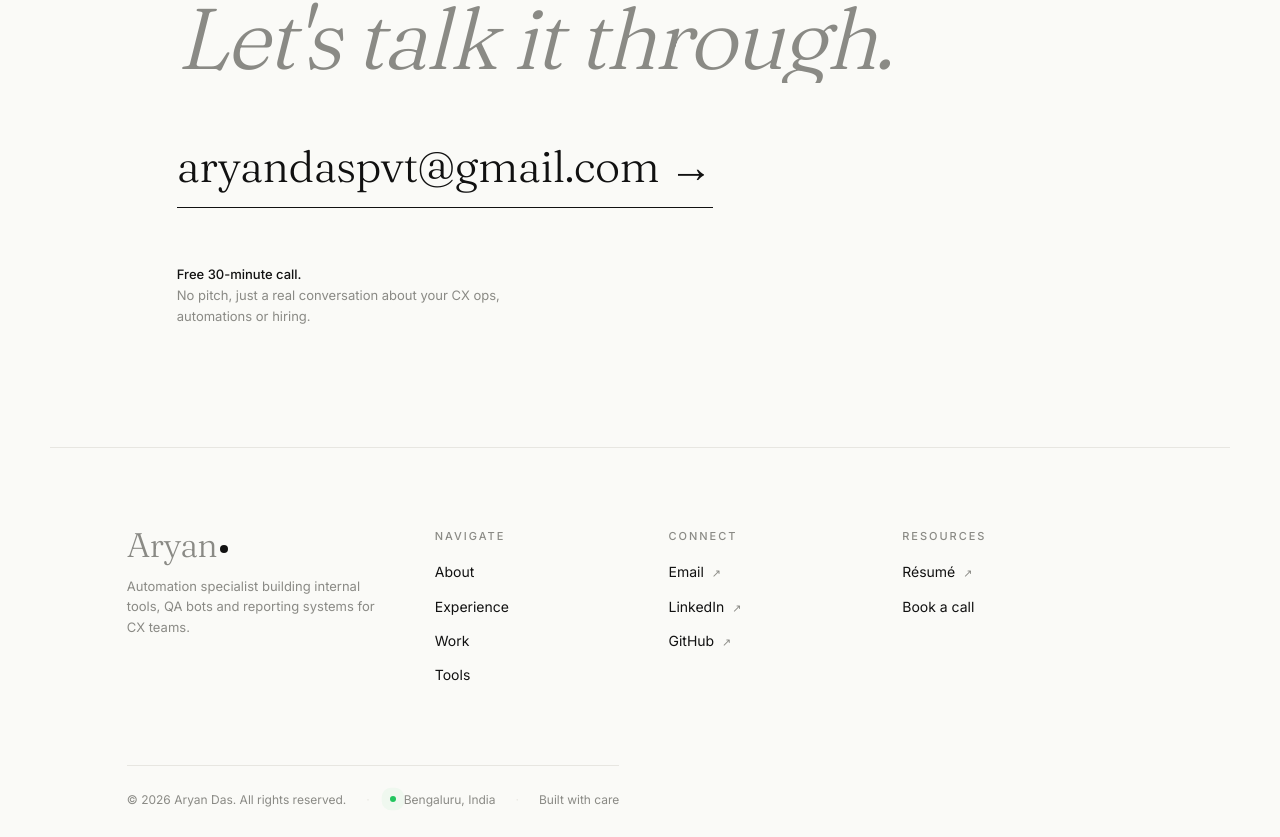
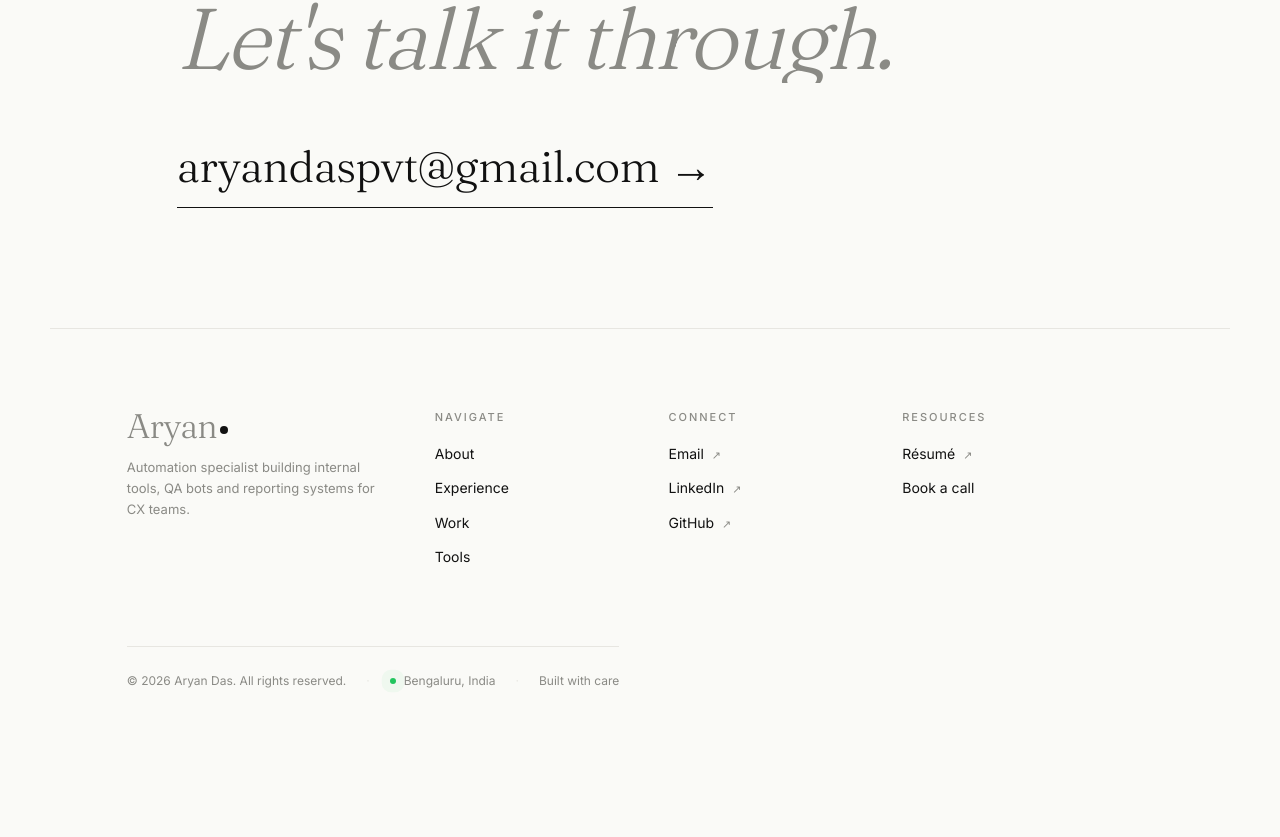
Before and after one commit to Aryandas2002/Aryan-Portfolio, a React (Vite) app: page / in a window 1280 px wide. Shown: the part 6134-6971 px from the top of the page. After the commit the page ends 6853 px from the top, so only its background shows below. Built offline with nearby package versions, Linux system fonts and the light colour scheme.

Commit message:
Drop 'Free 30-minute call' subline from contact CTA

```diff
--- a/src/App.jsx
+++ b/src/App.jsx
@@ -431,13 +431,6 @@ export default function App() {
         </h2>
 
         <a href="mailto:aryandaspvt@gmail.com" className="email-big">aryandaspvt@gmail.com →</a>
-
-        <div className="row-meta">
-          <div className="left">
-            <b>Free 30-minute call.</b><br />
-            No pitch, just a real conversation about your CX ops, automations or hiring.
-          </div>
-        </div>
       </section>
 
       <footer className="site-foot">
```
